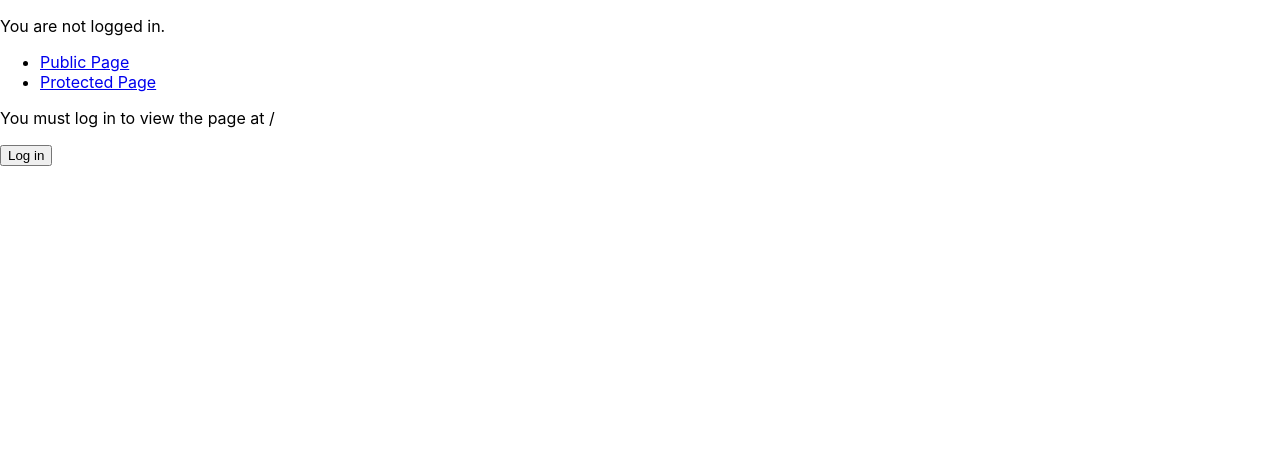
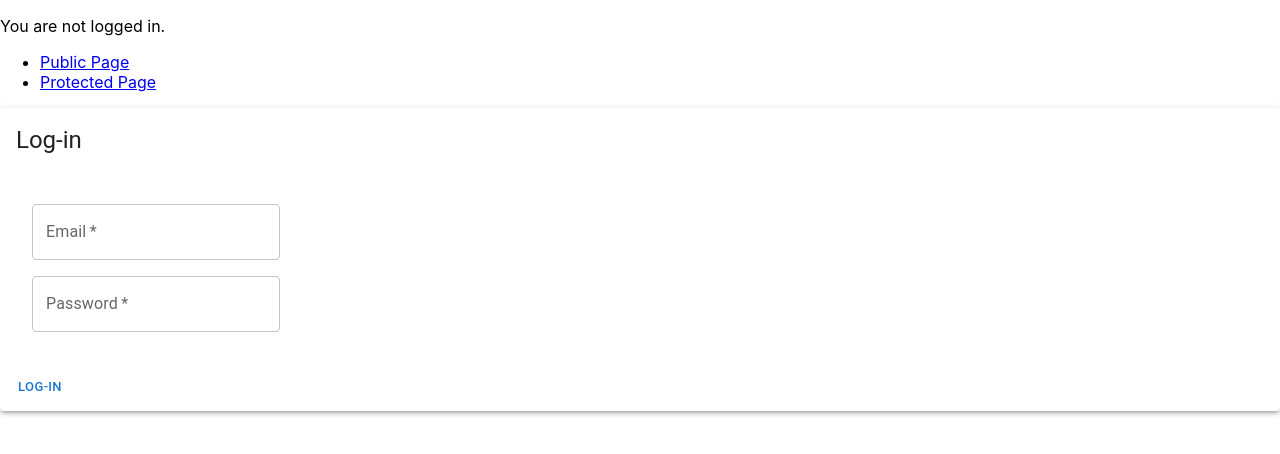
Before and after one commit to BoucherR/aba_frontend, a React (Create React App) app: page /login in a window 1280 px wide. Shown: the top 454 px of the page. Built offline with nearby package versions, Linux system fonts and the light colour scheme.

Commit message:
Adding initial login component

```diff
--- a/package.json
+++ b/package.json
@@ -3,9 +3,13 @@
   "version": "0.1.0",
   "private": true,
   "dependencies": {
+    "@emotion/react": "^11.4.1",
+    "@emotion/styled": "^11.3.0",
+    "@mui/material": "^5.0.0",
     "@testing-library/jest-dom": "^5.11.4",
     "@testing-library/react": "^11.1.0",
     "@testing-library/user-event": "^12.1.10",
+    "axios": "^0.21.4",
     "react": "^17.0.2",
     "react-dom": "^17.0.2",
     "react-router-dom": "^5.3.0",
--- a/src/App.js
+++ b/src/App.js
@@ -10,19 +10,11 @@ import {
   useHistory,
   useLocation
 } from "react-router-dom";
+import Axios from 'axios';
 
+import LoginForm from './components/LoginForm';
 
-const fakeAuth = {
-  isAuthenticated: false,
-  signin(cb) {
-    fakeAuth.isAuthenticated = true;
-    setTimeout(cb, 100); // fake async
-  },
-  signout(cb) {
-    fakeAuth.isAuthenticated = false;
-    setTimeout(cb, 100);
-  }
-};
+const BASE_URL = `https://aba-backend-golang.herokuapp.com`
 
 /** For more details on
  * `authContext`, `ProvideAuth`, `useAuth` and `useProvideAuth`
@@ -45,23 +37,36 @@ function useAuth() {
 
 function useProvideAuth() {
   const [user, setUser] = useState(null);
+  const [token, setToken] = useState(null);
 
-  const signin = cb => {
-    return fakeAuth.signin(() => {
-      setUser("user");
-      cb();
-    });
+  const signin = (credentials) => {
+    Axios.post(`${BASE_URL}/login`, {
+      email: credentials.email,
+      password: credentials.password,
+    })
+      .then((result) => {
+        if (result.status === 200) {
+          setUser(result.data.user);
+          setToken(result.data.token);
+        }
+        else {
+          setUser(null);
+        }
+      })
+      .catch((err) => {
+        //TODO Fix this!
+        console.log(err);
+      })
   };
 
-  const signout = cb => {
-    return fakeAuth.signout(() => {
-      setUser(null);
-      cb();
-    });
+  const signout = () => {
+    setUser(null);
+    setToken(null);
   };
 
   return {
     user,
+    token,
     signin,
     signout
   };
@@ -76,7 +81,8 @@ function AuthButton() {
       Welcome!{" "}
       <button
         onClick={() => {
-          auth.signout(() => history.push("/"));
+          auth.signout();
+          history.push("/")
         }}
       >
         Sign out
@@ -125,9 +131,18 @@ function LoginPage() {
 
   let { from } = location.state || { from: { pathname: "/" } };
   let login = () => {
-    auth.signin(() => {
-      history.replace(from);
-    });
+    var credentials = {
+      email: 'RyanTest@test.ca',
+      password: 'password123',
+    }
+
+    // TODO: CHECK HISTORY IS UPDATED
+    // auth.signin((credentials) => {
+    //   history.replace(from);
+    // });
+
+    auth.signin(credentials);
+    history.replace(from);
   };
 
   return (
@@ -174,7 +189,8 @@ let App = () => {
               <PublicPage />
             </Route>
             <Route path="/login">
-              <LoginPage />
+              {/* <LoginPage /> */}
+              <LoginForm useAuth={useAuth} />
             </Route>
             <PrivateRoute path="/protected">
               <ProtectedPage />
--- /dev/null
+++ b/src/components/LoginForm.js
@@ -0,0 +1,81 @@
+import { useState, } from "react";
+import { useHistory, useLocation, } from "react-router-dom";
+import { Card, CardHeader, CardContent, CardActions, List, ListItem, Button, TextField, Typography } from "@mui/material";
+import { typography } from "@mui/system";
+
+let LoginForm = (props) => {
+    let [credentials, setCredentials] = useState({
+        email: null,
+        password: null,
+    });
+
+    let history = useHistory();
+    let location = useLocation();
+    let auth = props.useAuth();
+
+    let { from } = location.state || { from: { pathname: "/" } };
+
+    let login = () => {
+        // TODO: CHECK HISTORY IS UPDATED
+        // auth.signin((credentials) => {
+        //   history.replace(from);
+        // });
+
+        auth.signin(credentials);
+        history.replace(from);
+    };
+
+    let handleNameChange = (event) => {
+        let newCred = credentials;
+        newCred.email = event.target.value;
+
+        setCredentials(newCred);
+    }
+
+    let handlePasswordChange = (event) => {
+        let newCred = credentials;
+        newCred.password = event.target.value;
+
+        setCredentials(newCred);
+    }
+
+    return (
+        <Card variant="Outlined" sx={{
+            boxShadow: 3
+        }}>
+            <CardHeader title="Log-in" />
+            <CardContent>
+                <List>
+                    <ListItem>
+                        <TextField
+                            required
+                            variant="outlined"
+                            label="Email"
+                            value={credentials.email}
+                            onChange={handleNameChange}
+                        >
+                        </TextField>
+                    </ListItem>
+                    <ListItem>
+                        <TextField
+                            required
+                            type="Password"
+                            variant="outlined"
+                            label="Password"
+                            value={credentials.password}
+                            onChange={handlePasswordChange}
+                        >
+                        </TextField>
+                    </ListItem>
+                </List>
+            </CardContent>
+            <CardActions>
+                <Button size="small" onClick={login}>
+                    Log-in
+                </Button>
+            </CardActions>
+        </Card>
+    )
+}
+
+export default LoginForm;
```
Also changed, not shown: 2 other files (tests, documents, lock files or other folders).
